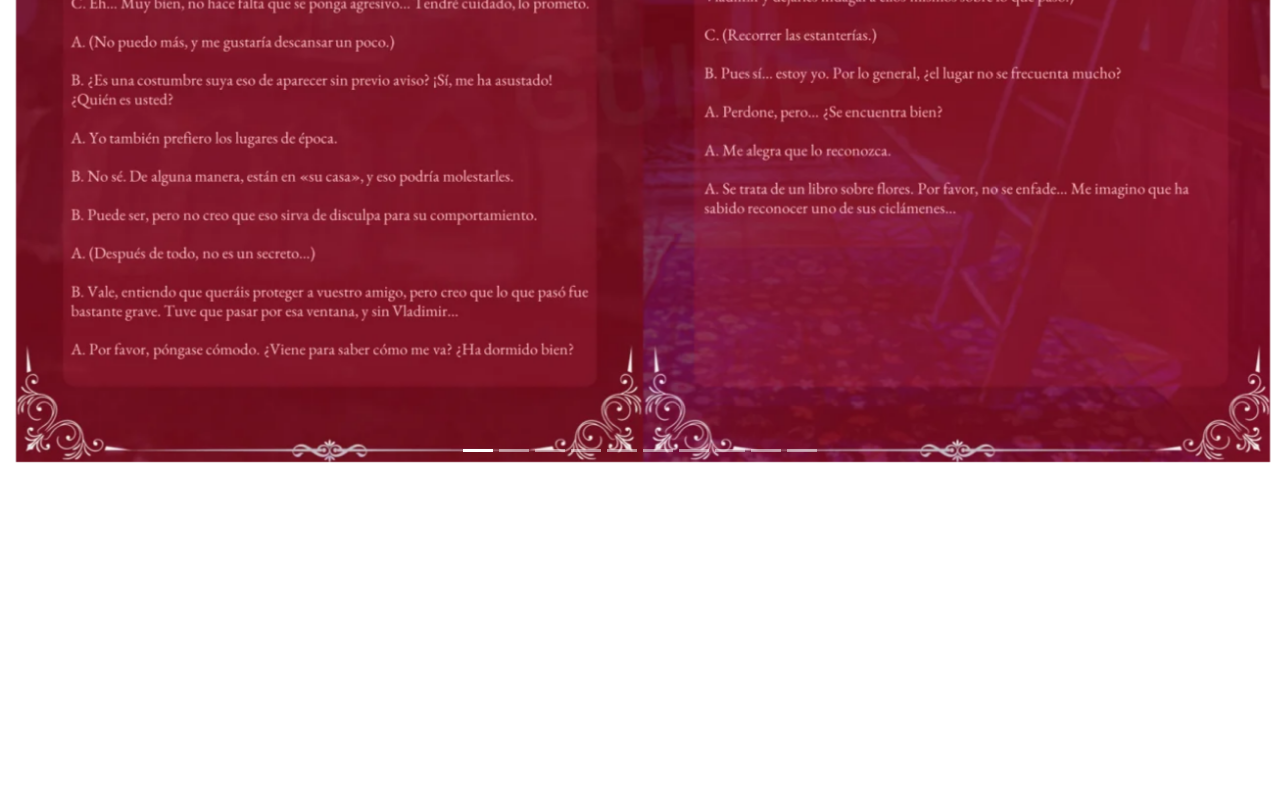
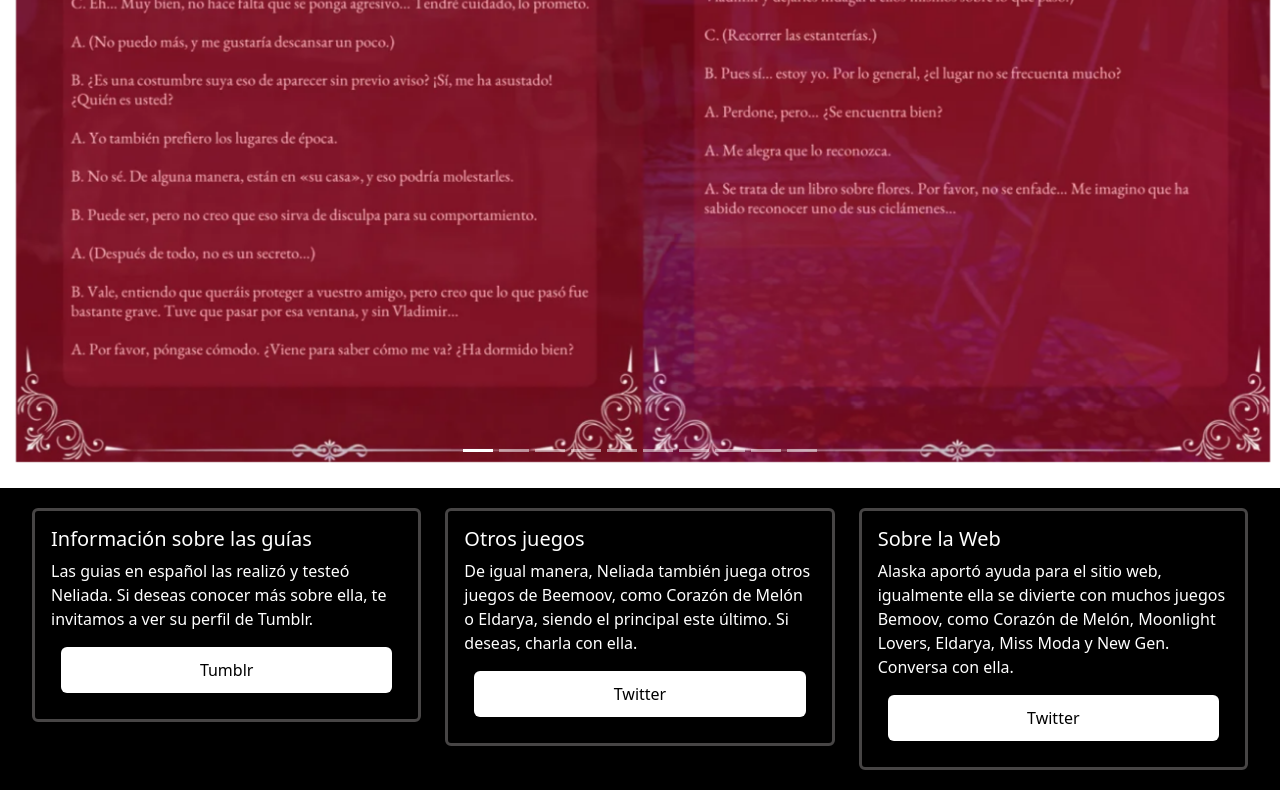
Before and after one commit to nicolevarelasouto/nuevo-proyecto-de-prueba, a plain HTML site: page pages/vladimir.html in a window 1280 px wide. Shown: the part 865-1665 px from the top of the page. Before the commit the page ends 1343 px from the top, so only its background shows below. Drawn offline with nearby package versions, Linux system fonts and the light colour scheme.

Commit message:
creo_el_footer

```diff
--- a/css/styles.css
+++ b/css/styles.css
@@ -75,3 +75,31 @@ h2{
     height: 150vh;
 
 }
+.div-footer{
+    background-color: #000000;
+    color: white;
+    display: flex;
+    justify-content: space-around;
+    padding: 20px;
+    margin: 10px 0px;
+}
+.footer-card{
+    background-color: black;
+    border: solid 3px rgb(71, 69, 69);
+    color: white;
+}
+.button-card{
+    display: flex;
+    justify-content: center;
+    background-color: white;
+    color: black;
+    margin: 10px;
+    padding: 10px;
+}
+.button-card:hover{
+    background-color: #8f8e8d;
+    color: black;
+}
+.bg-body{
+    background-color: #1d1c1c;
+}
--- a/pages/vladimir.html
+++ b/pages/vladimir.html
@@ -44,6 +44,7 @@
       </div>
     </div>
   </nav>
+  <main>
       <h1>Vladimir</h1>
       <h2>Estas guías únicamente funcionarán si se emplean desde el inicio.
       </h2>
@@ -102,6 +103,38 @@
             <span class="visually-hidden">Next</span>
           </button>
         </div>
+  </main>
+  <footer>
+    <div class="row div-footer">
+      <div class="col-sm-12 col-lg-4 mb-3 mb-sm-0">
+        <div class="card footer-card">
+          <div class="card-body">
+            <h5 class="card-title">Información sobre las guías</h5>
+            <p class="card-text">Las guias en español las realizó y testeó Neliada. Si deseas conocer más sobre ella, te invitamos a ver su perfil de Tumblr.</p>
+            <a href="https://neilada-d6-meghah.tumblr.com/" target="_blank" class="btn button-card">Tumblr</a>
+          </div>
+        </div>
+      </div>
+      <div class="col-sm-12 col-lg-4 mb-3 mb-sm-0">
+        <div class="card footer-card">
+          <div class="card-body">
+            <h5 class="card-title">Otros juegos</h5>
+            <p class="card-text">De igual manera, Neliada también juega otros juegos de Beemoov, como Corazón de Melón o Eldarya, siendo el principal este último. Si deseas, charla con ella.</p>
+            <a href="https://twitter.com/MeghNei" target="_blank" class="btn button-card">Twitter</a>
+          </div>
+        </div>
+      </div>
+      <div class="col-sm-12 col-lg-4 mb-3 mb-sm-0">
+        <div class="card footer-card">
+          <div class="card-body">
+            <h5 class="card-title">Sobre la Web</h5>
+            <p class="card-text">Alaska aportó ayuda para el sitio web, igualmente ella se divierte con muchos juegos Bemoov, como Corazón de Melón, Moonlight Lovers, Eldarya, Miss Moda y New Gen. Conversa con ella.</p>
+            <a href="https://twitter.com/lysaengel" target="_blank" class="btn button-card">Twitter</a>
+          </div>
+        </div>
+      </div>
+    </div>
+  </footer>
 
       <script src="https://cdn.jsdelivr.net/npm/bootstrap@5.3.2/dist/js/bootstrap.bundle.min.js" integrity="sha384-C6RzsynM9kWDrMNeT87bh95OGNyZPhcTNXj1NW7RuBCsyN/o0jlpcV8Qyq46cDfL" crossorigin="anonymous"></script>
 </body>
```
